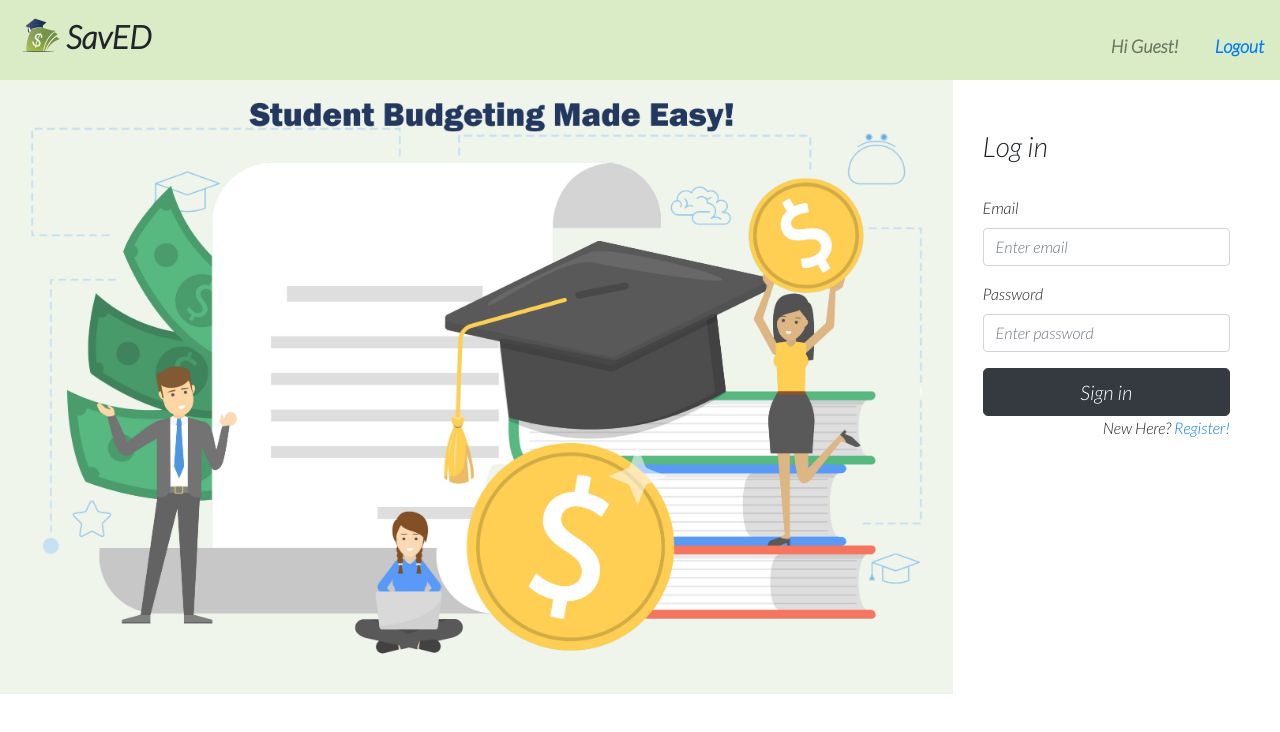
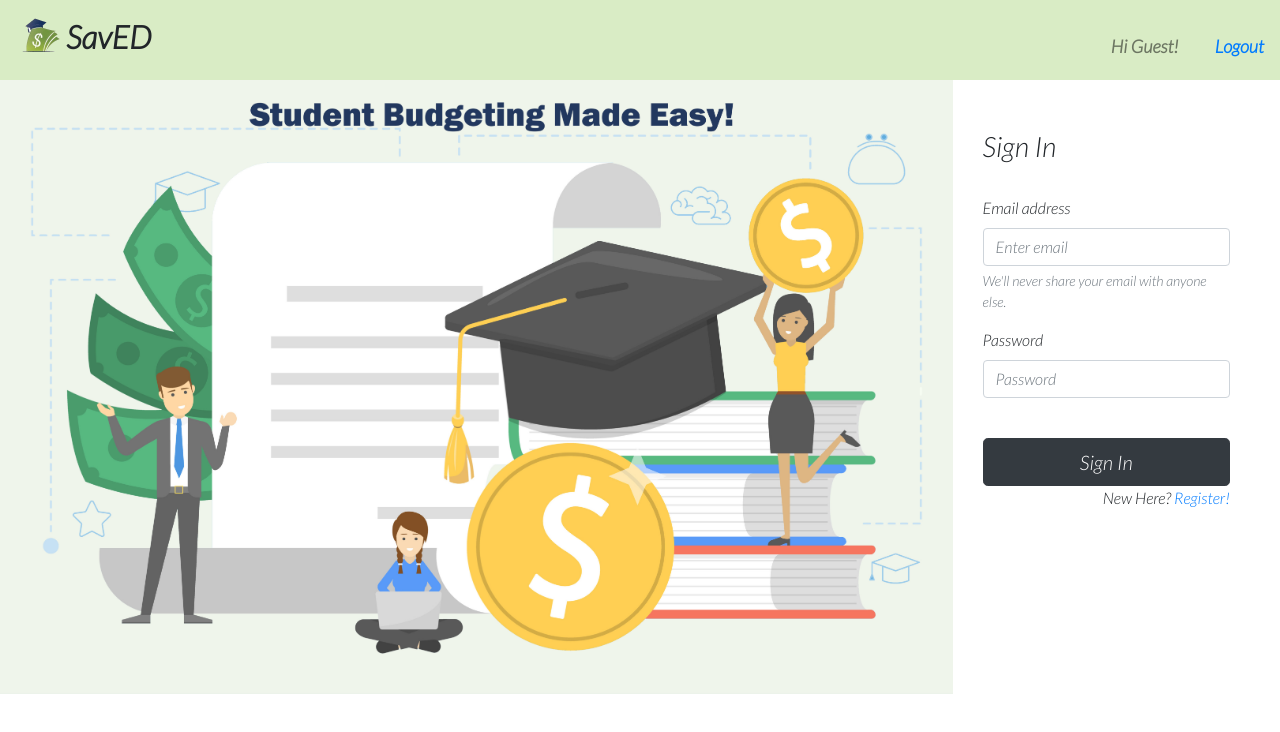
Before and after one commit to inshuya/saved-frontend-v2, a React (Create React App) app: page / in a window 1280 px wide. Shown: the top 732 px of the page. Built offline with nearby package versions, Linux system fonts and the light colour scheme.

Commit message:
Changed login section

```diff
--- a/src/Components/login.js
+++ b/src/Components/login.js
@@ -1,5 +1,5 @@
 import React, { Component } from "react";
-import { Col, Image, Row } from "react-bootstrap";
+import { Button, Col, Form, Image, Row } from "react-bootstrap";
 import { Link } from "react-router-dom";
 import MainImage from '../MainImage.jpg';
 import './login.css';
@@ -13,24 +13,31 @@
                 </div>
                 <div class="col-3">
                     <div style={{flexDirection:"column",marginTop:50, marginRight: 50}}>
-                        <form class="mt-8">
-                            <h3>Log in</h3>
-                            <br/>
-                            <div className="form-group">
-                                <label>Email</label>
-                                <input type="email" className="form-control" placeholder="Enter email" />
-                            </div>
+                    <Form>
+                        <h3>Sign In</h3> <br/>
+                        <Form.Group controlId="formBasicEmail">
+                            <Form.Label>Email address</Form.Label>
+                            <Form.Control type="email" placeholder="Enter email" />
+                            <Form.Text className="text-muted">
+                            We'll never share your email with anyone else.
+                            </Form.Text>
+                        </Form.Group>
 
-                            <div className="form-group">
-                                <label>Password</label>
-                                <input type="password" className="form-control" placeholder="Enter password" />
-                            </div>
+                        <Form.Group controlId="formBasicPassword">
+                            <Form.Label>Password</Form.Label>
+                            <Form.Control type="password" placeholder="Password" />
+                        </Form.Group>
+                        <br/>
+                        <Link to="/home">
 
-                            <Link to="/home"><button type="submit" className="btn btn-dark btn-lg btn-block">Sign in</button></Link>
-                            <p className="forgot-password text-right">
+                        <Button variant="btn btn-dark btn-lg btn-block" type="submit">
+                            Sign In
+                        </Button>
+                        </Link>
+                        <p className="forgot-password text-right">
                                 New Here? <Link to="/sign-up">Register!</Link>
                             </p>
-                        </form>
+                    </Form>
                     </div>
                 </div>
             </div>
```
Also changed, not shown: src/Components/Expense.jsx (line endings or trailing spaces), src/Components/signup.js (line endings or trailing spaces).
